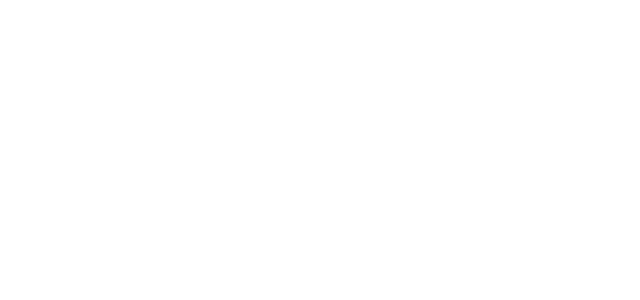
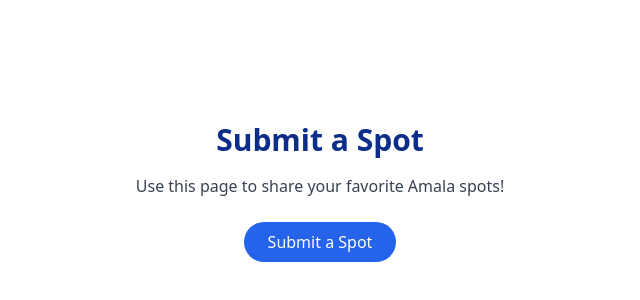
Before and after one commit to Confidence-bassey/Amala-Atlas, a React (Vite) app: page /submit in a window 1280 px wide. Before the commit this address had no page. Shown: the part 208-508 px from the top of the page, without its empty margins (0-640 px from the left). Built offline with nearby package versions, Linux system fonts and the light colour scheme.

Commit message:
Implemented the submit form page

```diff
--- a/src/App.jsx
+++ b/src/App.jsx
@@ -5,6 +5,7 @@ import { BrowserRouter as Router, Routes, Route } from "react-router-dom";
 
 import LandingPage from "./pages/LandingPage";
 import ExploreSpot from "./pages/ExploreSpot";
+import SubmitSpotPage from "./pages/SubmitSpotPage";
 
 function App() {
   return (
@@ -13,7 +14,7 @@ function App() {
 
         <Route path="/" element={<LandingPage />} />
         <Route path="/explore" element={<ExploreSpot />} />
-
+        <Route path="/submit" element={<SubmitSpotPage />} />
       </Routes>
     </Router>
   );
--- a/src/components/AddSpotForm.jsx
+++ b/src/components/AddSpotForm.jsx
@@ -4,12 +4,12 @@ export default function AddNewSpot() {
   const [rating, setRating] = useState(0);
 
   return (
-    <div className="flex justify-center items-center min-h-screen bg-gray-100 p-4">
+    <div className="flex justify-center items-center min-h-screen bg-white p-4">
       <div className="bg-white w-full max-w-md rounded-lg shadow-lg p-6">
         {/* Header */}
         <div className="flex justify-between items-center mb-4">
           <h2 className="text-lg font-semibold text-blue-600">Add New Spot</h2>
-          <button className="text-gray-500 hover:text-gray-800">&times;</button>
+          {/* <button className="text-gray-500 hover:text-gray-800">&times;</button> */}
         </div>
         <p className="text-sm text-gray-500 mb-4">Input spot details</p>
 
@@ -79,7 +79,7 @@ export default function AddNewSpot() {
             <span className="text-gray-500 text-sm mb-2">
               Click to upload photos of the Amala spot
             </span>
-            <span className="px-3 py-1 bg-blue-600 text-white text-sm rounded-md">
+            <span className="px-3 py-1 bg-blue-600 text-white text-sm rounded-full">
               Choose a photo
             </span>
             <input type="file" className="hidden" />
@@ -88,10 +88,10 @@ export default function AddNewSpot() {
 
         {/* Actions */}
         <div className="flex justify-between mt-6">
-          <button className="px-6 py-2 border rounded-md text-gray-700 hover:bg-gray-100">
+          <button className="px-6 py-2 border rounded-3xl text-gray-700 hover:bg-gray-100">
             Cancel
           </button>
-          <button className="px-6 py-2 bg-blue-600 text-white rounded-md hover:bg-blue-700">
+          <button className="px-6 py-2 bg-blue-600 text-white rounded-3xl hover:bg-blue-700">
             Submit Spot
           </button>
         </div>
--- /dev/null
+++ b/src/pages/SubmitSpotPage.jsx
@@ -0,0 +1,49 @@
+import { useState } from "react";
+import AddNewSpot from "../components/AddSpotForm";
+
+const SubmitPage = () => {
+  const [showForm, setShowForm] = useState(false);
+
+  const handleButtonClick = () => {
+    setShowForm(true);
+  };
+
+  const handleClose = () => {
+    setShowForm(false);
+  };
+
+  return (
+    <div className="flex bg-white min-h-screen">
+
+      {/* Left Side */}
+      <div className="px-6 py-10 text-center w-1/2 flex flex-col justify-center items-center">
+        <h1 className="text-3xl font-bold text-[#0C2E8A]">Submit a Spot</h1>
+        <p className="mt-4 text-gray-700">Use this page to share your favorite Amala spots!</p>
+        <button
+          onClick={handleButtonClick}
+          className="mt-6 px-6 py-2 bg-blue-600 text-white rounded-3xl hover:bg-blue-700"
+        >
+          Submit a Spot
+        </button>
+      </div>
+
+      {/* Right Side */}
+      {showForm && (
+        <div className="fixed inset-0 bg-black bg-opacity-50 flex justify-end z-50">
+          <div className="bg-white w-full md:w-1/2 h-full p-10 relative">
+            {/* Close Button */}
+            <button
+              onClick={handleClose}
+              className="absolute top-4 right-4 text-gray-500 hover:text-gray-700 text-2xl font-bold"
+            >
+              &times;
+            </button>
+            <AddNewSpot />
+          </div>
+        </div>
+      )}
+    </div>
+  );
+};
+
+export default SubmitPage;
```
